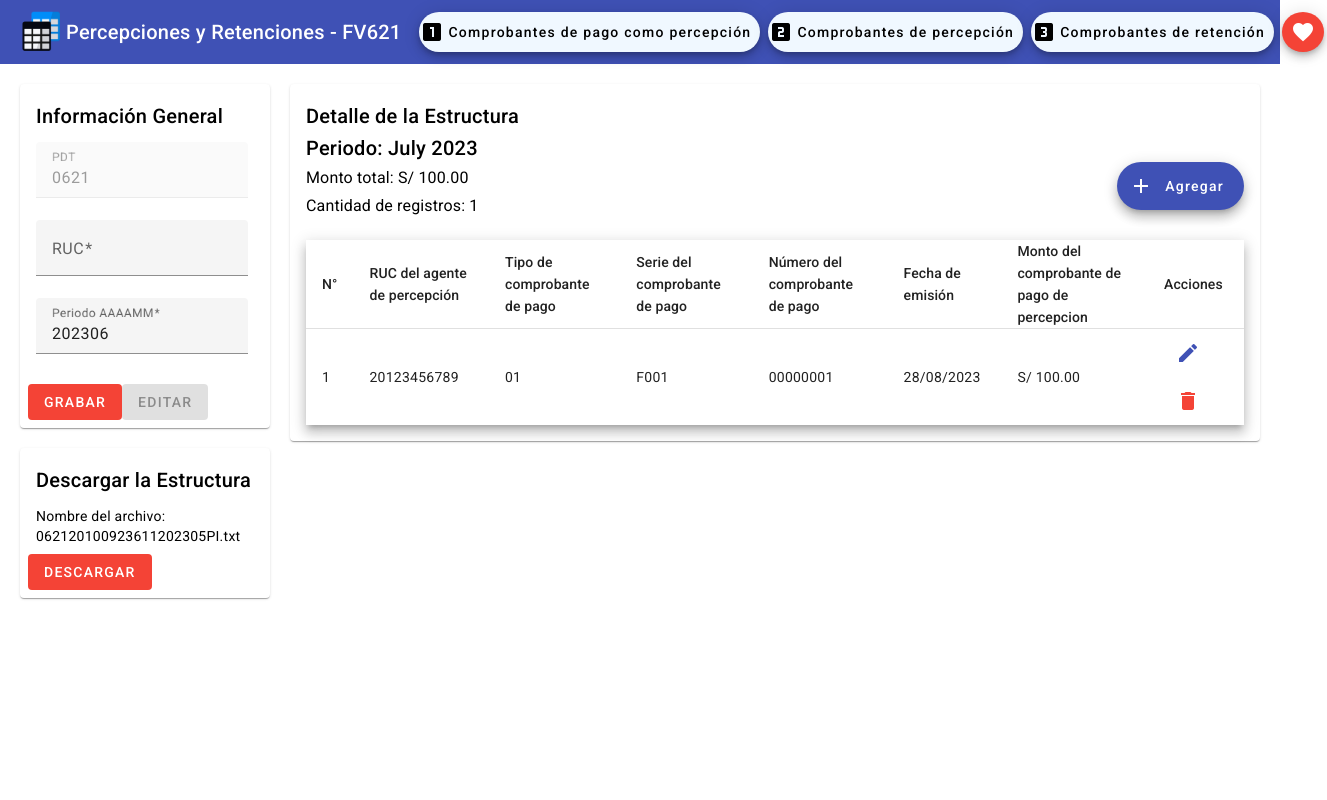
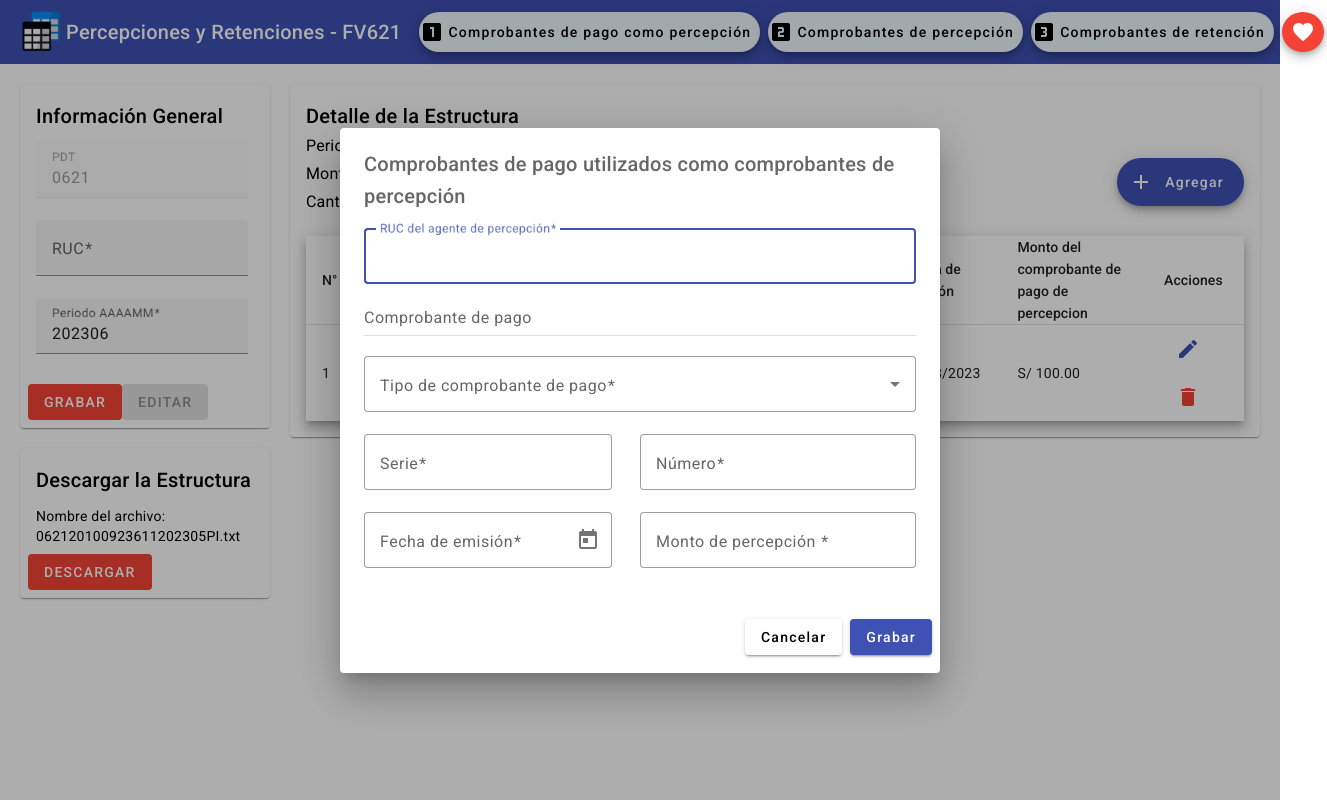
Before and after one commit to Haisha10/percepciones-retenciones-621, an Angular app: page /comprobantes-de-pago-utilizados-como-percepcion in a window 1280 px wide. Both pictures are taken after a click on the button "Agregar". Shown: the whole page, 1327 px wide, since content can reach past the window. Built offline with nearby package versions, Linux system fonts and the light colour scheme.

Commit message:
feat: first component add edit form dialog ui

```diff
--- /dev/null
+++ b/src/app/components/pago-como-percepcion/pago-como-percepcion-add-edit/pago-como-percepcion-add-edit.component.html
@@ -0,0 +1,69 @@
+<div class="dialog">
+  <form [formGroup]="pagoComoPercepcionForm" (ngSubmit)="onFormSubmit()">
+    <div mat-dialog-content class="content">
+      <div class="row">
+        <h2>Comprobantes de pago utilizados como comprobantes de percepción</h2>
+        <mat-form-field appearance="outline" class="ruc">
+          <mat-label>RUC del agente de percepción</mat-label>
+          <input matInput placeholder="RUC" formControlName="ruc" />
+        </mat-form-field>
+      </div>
+      <div class="row">
+        <mat-label>Comprobante de pago</mat-label>
+        <mat-divider></mat-divider>
+      </div>
+      <div class="row">
+        <mat-form-field appearance="outline" class="type">
+          <mat-label>Tipo de comprobante de pago</mat-label>
+          <mat-select formControlName="type">
+            <mat-option value="01">01: Factura</mat-option>
+            <mat-option value="08">08: Nota de débito</mat-option>
+            <mat-option value="12"
+              >12: Ticket de máquina registradora</mat-option
+            >
+            <!--<mat-option value="99">99: Otros</mat-option>-->
+          </mat-select>
+        </mat-form-field>
+      </div>
+      <div class="row">
+        <mat-form-field appearance="outline" class="serial">
+          <mat-label>Serie</mat-label>
+          <input matInput placeholder="Serie" formControlName="serial" />
+        </mat-form-field>
+        <mat-form-field appearance="outline" class="number">
+          <mat-label>Número</mat-label>
+          <input matInput placeholder="Número" formControlName="number" />
+        </mat-form-field>
+      </div>
+      <div class="row">
+        <mat-form-field appearance="outline" class="issueDate">
+          <mat-label>Fecha de emisión</mat-label>
+          <input
+            matInput
+            [matDatepicker]="picker"
+            placeholder="DD/MM/AAAA"
+            formControlName="issueDate"
+          />
+          <mat-datepicker-toggle
+            matSuffix
+            [for]="picker"
+          ></mat-datepicker-toggle>
+          <mat-datepicker #picker></mat-datepicker>
+        </mat-form-field>
+        <mat-form-field appearance="outline" class="amount">
+          <mat-label> Monto de percepción </mat-label>
+          <input matInput placeholder="S/" formControlName="amount" />
+        </mat-form-field>
+      </div>
+    </div>
+
+    <div mat-dialog-actions class="action">
+      <button mat-raised-button type="button" [mat-dialog-close]="false">
+        Cancelar
+      </button>
+      <button mat-raised-button color="primary" type="submit">
+        {{ data ? "Actualizar" : "Grabar" }}
+      </button>
+    </div>
+  </form>
+</div>
--- /dev/null
+++ b/src/app/components/pago-como-percepcion/pago-como-percepcion-add-edit/pago-como-percepcion-add-edit.component.scss
@@ -0,0 +1,36 @@
+.row {
+  width: 100%;
+
+  .ruc, .type {
+    width: 100%;
+  }
+
+  .serial {
+    width: 45%;
+    margin-right: 5%;
+  }
+
+  .number {
+    width: 50%;
+  }
+
+  .issueDate {
+    width: 45%;
+    margin-right: 5%;
+  }
+
+  .amount {
+    width: 50%;
+  }
+}
+
+.action {
+  display: flex;
+  justify-content: flex-end;
+  margin-bottom: 10px;
+}
+
+mat-divider {
+  margin-top: 5px;
+  margin-bottom: 20px;
+}
--- /dev/null
+++ b/src/app/components/pago-como-percepcion/pago-como-percepcion-add-edit/pago-como-percepcion-add-edit.component.ts
@@ -0,0 +1,76 @@
+import { Component, Inject, OnInit } from '@angular/core';
+import { FormBuilder, FormGroup, Validators } from '@angular/forms';
+import { MatDialogRef, MAT_DIALOG_DATA } from '@angular/material/dialog';
+import { PagoComoPercepcion } from 'src/app/models/pago-como-percepcion.model';
+import { SnackBarService } from 'src/app/services/snack-bar.service';
+
+@Component({
+  selector: 'app-pago-como-percepcion-add-edit',
+  templateUrl: './pago-como-percepcion-add-edit.component.html',
+  styleUrls: ['./pago-como-percepcion-add-edit.component.scss']
+})
+export class PagoComoPercepcionAddEditComponent {
+  pagoComoPercepcionForm: FormGroup;
+
+  constructor(
+    private _fb: FormBuilder,
+    private _dialogRef: MatDialogRef<PagoComoPercepcionAddEditComponent>,
+    @Inject(MAT_DIALOG_DATA) public data: PagoComoPercepcion,
+    private _snackBar: SnackBarService
+  ) {
+    this.pagoComoPercepcionForm = this._fb.group({
+      ruc: ['', [Validators.required, Validators.minLength(11), Validators.maxLength(11), Validators.pattern('^(20|10|15)[0-9]{9}$')]],
+      type: ['', [Validators.required]],
+      serial: ['', [Validators.required, Validators.minLength(4), Validators.maxLength(4), Validators.pattern('^[A-Z0-9]+$')]],
+      number: ['', [Validators.required, Validators.minLength(1), Validators.maxLength(8), Validators.pattern('^[0-9]+$')]],
+      issueDate: ['', [Validators.required]],
+      amount: ['', [Validators.required, Validators.pattern('^[0-9]+(.[0-9]{1,2})?$')]]
+    });
+  }
+
+  currentUser: any;
+  ngOnInit(): void {
+    this.pagoComoPercepcionForm.patchValue(this.data);
+  }
+
+  onFormSubmit() {
+    /*
+    if (this.pagoComoPercepcionForm.valid) {
+      if (this.data) {
+        this.data.ruc = this.employmentForm.value.ruc;
+        this.data.name = this.employmentForm.value.name;
+        this.data.address = this.employmentForm.value.address;
+        this.data.description = this.employmentForm.value.description;
+        this.data.requirements = this.employmentForm.value.requirements;
+        this.data.creationDate = this.employmentForm.value.creationDate;
+        this.data.salary = this.employmentForm.value.salary;
+        this.data.phone = this.employmentForm.value.phone;
+        this.data.email = this.employmentForm.value.email;
+        this._employmentsService
+          .updateEmployment(this.data.id, this.data, this.currentUser.id)
+          .subscribe({
+            next: (val: any) => {
+              this._dialogRef.close(true);
+              this._snackBar.openSnackBar(`Oferta actualizada`);
+            },
+            error: (err: any) => {
+              console.error(err);
+            },
+          });
+      } else {
+        this.employmentForm.value.isAvailable = true;
+        this._employmentsService.addEmployment(this.employmentForm.value, this.currentUser.id).subscribe({
+          next: (val: any) => {
+            this._dialogRef.close(true);
+            this._snackBar.openSnackBar(`Oferta añadida`);
+          },
+          error: (err: any) => {
+            console.error(err);
+          },
+        });
+      }
+    } else {
+      this._snackBar.openSnackBar(`Campos inválidos, por favor verifique los datos ingresados.`);
+    }*/
+  }
+}
--- a/src/app/components/pago-como-percepcion/pago-como-percepcion.component.html
+++ b/src/app/components/pago-como-percepcion/pago-como-percepcion.component.html
@@ -58,12 +58,18 @@
       <mat-card-header>
         <div class="details">
           <mat-card-title>Detalle de la Estructura</mat-card-title>
-          <h2>Periodo: {{ getMonthNameAndYear()}}</h2>
-          <h3>Monto total: {{ totalAmount | currency: "PEN"  }}</h3>
+          <h3>Periodo: {{ getMonthNameAndYear() }}</h3>
+          <h3>Monto total: {{ totalAmount | currency : "PEN" }}</h3>
           <h3>Cantidad de registros: {{ dataSource.data.length }}</h3>
         </div>
         <div class="button-container">
-          <button mat-fab extended color="primary" aria-label="Add">
+          <button
+            mat-fab
+            extended
+            color="primary"
+            aria-label="Agregar"
+            (click)="openAddEditDialog()"
+          >
             <mat-icon>add</mat-icon>
             Agregar
           </button>
@@ -78,7 +84,9 @@
         >
           <ng-container matColumnDef="id">
             <th mat-header-cell *matHeaderCellDef>N°</th>
-            <td mat-cell *matCellDef="let element">{{ element.id }}</td>
+            <td mat-cell *matCellDef="let element; let i = index">
+              {{ i + 1 }}
+            </td>
           </ng-container>
           <ng-container matColumnDef="ruc">
             <th mat-header-cell *matHeaderCellDef>
--- a/src/app/components/pago-como-percepcion/pago-como-percepcion.component.ts
+++ b/src/app/components/pago-como-percepcion/pago-como-percepcion.component.ts
@@ -3,6 +3,8 @@ import { MatTableDataSource } from '@angular/material/table';
 import { PagoComoPercepcion } from 'src/app/models/pago-como-percepcion.model';
 import { FormBuilder, FormGroup, Validators } from '@angular/forms';
 import { SnackBarService } from 'src/app/services/snack-bar.service';
+import { MatDialog } from '@angular/material/dialog';
+import { PagoComoPercepcionAddEditComponent } from './pago-como-percepcion-add-edit/pago-como-percepcion-add-edit.component';
 
 @Component({
   selector: 'app-pago-como-percepcion',
@@ -32,7 +34,6 @@ export class PagoComoPercepcionComponent implements OnInit {
   generalInformationForm: FormGroup;
   data: PagoComoPercepcion[] = [
     {
-      id: 1,
       ruc: '20123456789',
       type: '01',
       serial: 'F001',
@@ -46,6 +47,7 @@ export class PagoComoPercepcionComponent implements OnInit {
   constructor(
     private _formBuilder: FormBuilder,
     private _snackBar: SnackBarService,
+    private _dialog: MatDialog
   ) {
     this.generalInformationForm = this._formBuilder.group({
       pdt: ['0621'],
@@ -119,4 +121,19 @@ export class PagoComoPercepcionComponent implements OnInit {
     this.generalInformationForm.get('period')?.enable();
     this.isEditable = true;
   }
+
+  openAddEditDialog(): void {
+    const dialogRef = this._dialog.open(PagoComoPercepcionAddEditComponent, {
+      width: '600px'
+    });
+
+    dialogRef.afterClosed().subscribe(result => {
+      if (result) {
+        this.data.push(result);
+        this.getTableData();
+        this.totalAmount = this.getTotalAmount();
+      }
+    }
+    );
+  }
 }
--- a/src/app/models/pago-como-percepcion.model.ts
+++ b/src/app/models/pago-como-percepcion.model.ts
@@ -1,5 +1,4 @@
 export interface PagoComoPercepcion {
-  id: number;
   ruc: string;
   type: string;
   serial: string;
```
Also changed, not shown: src/app/app.module.ts (+16 -2 lines), 1 other file (tests, documents, lock files or other folders).
